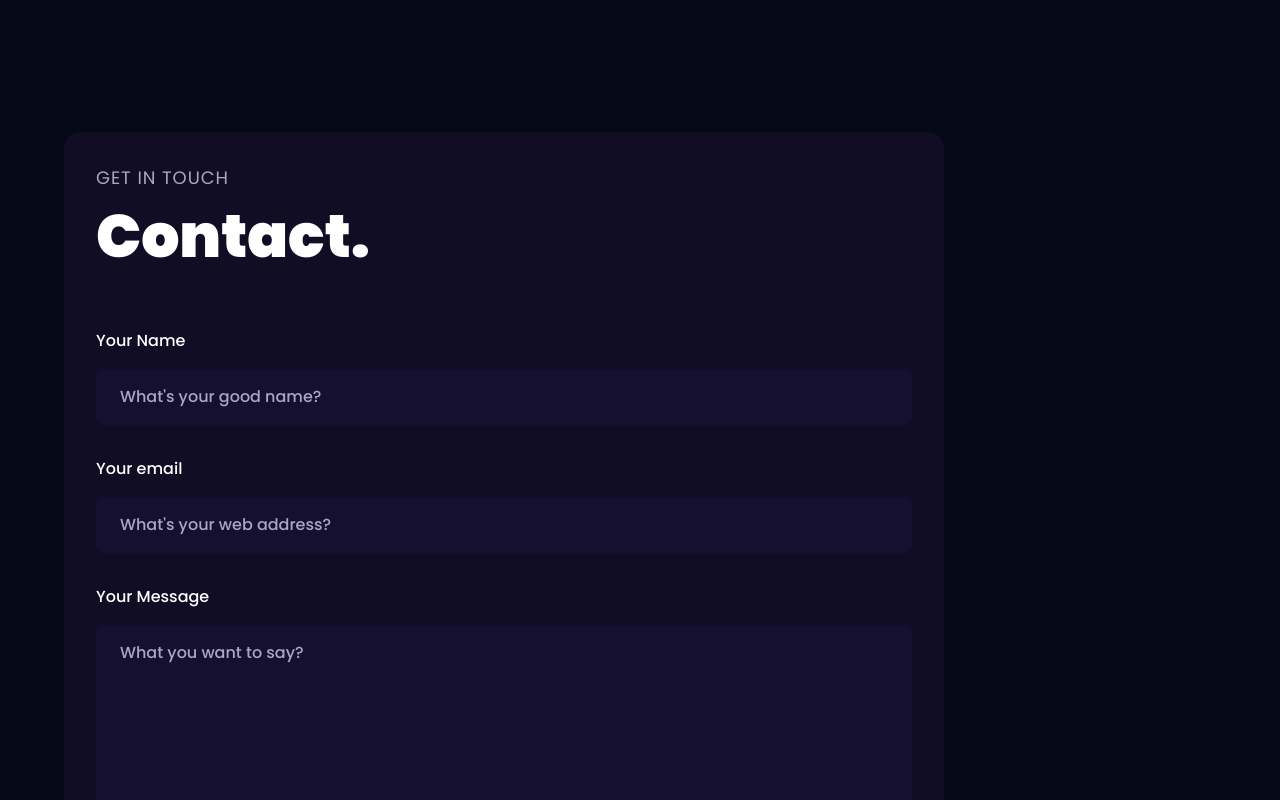
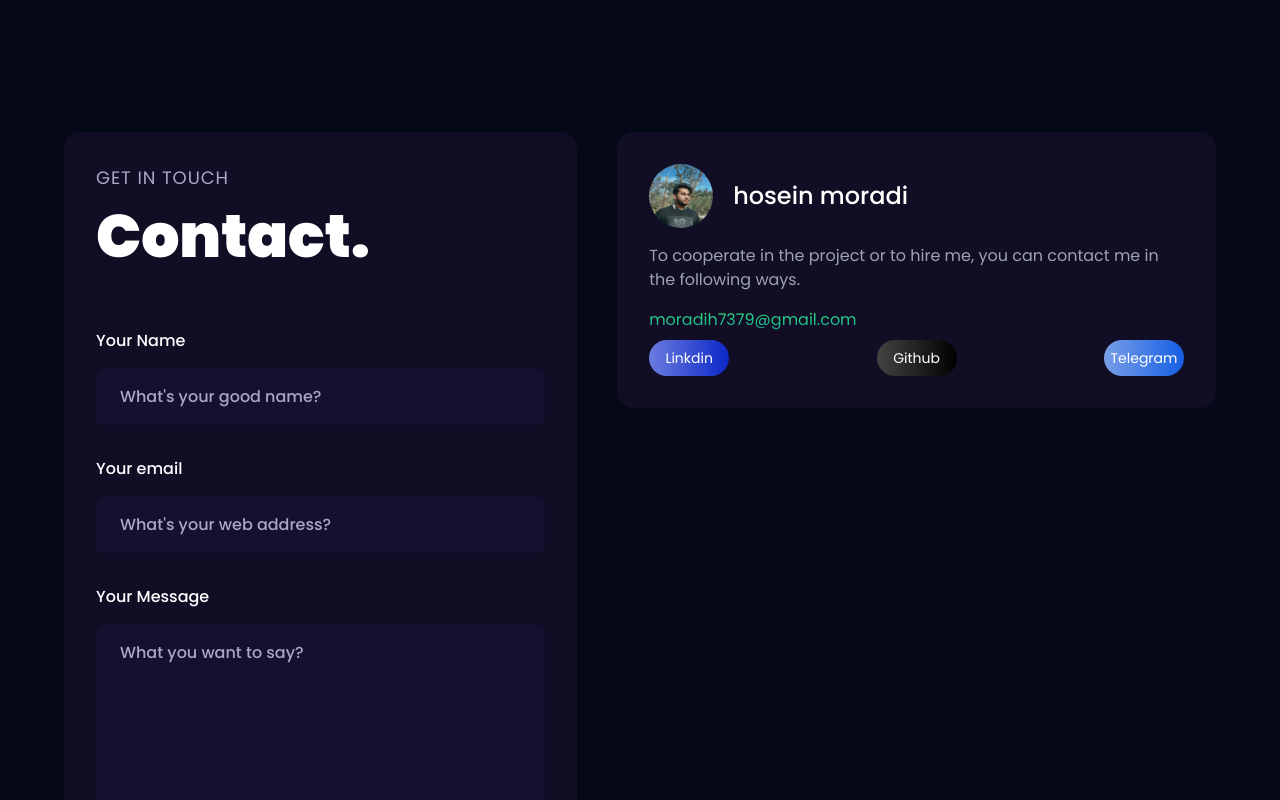
Before and after one commit to dev-hosein-moradi/portfolio-moradi, a React (Vite) app: page / in a window 1280 px wide. Shown: the part 5900-6700 px from the top of the page. Built offline with nearby package versions, Linux system fonts and the light colour scheme.

Commit message:
add contact detail.

```diff
--- a/src/components/Contact.jsx
+++ b/src/components/Contact.jsx
@@ -12,7 +12,7 @@ import {
   sendInternalSuccessNotif,
 } from "../redux/reducers/notificationSlice";
 import Notifications from "./notification/Notifications";
-
+import UserCard from "./UserCard";
 
 const Contact = () => {
   const formRef = useRef();
@@ -110,7 +110,7 @@ const Contact = () => {
 
   return (
     <div
-      className={`xl:mt-12 flex xl:flex-row flex-col-reverse gap-10 overflow-hidden`}
+      className={`xl:mt-12 flex xl:flex-row flex-col gap-10 overflow-hidden`}
     >
       <motion.div
         variants={slideIn("left", "tween", 0.2, 1)}
@@ -170,11 +170,12 @@ const Contact = () => {
         </form>
       </motion.div>
 
-      {/* <motion.div
+      <motion.div
         variants={slideIn("right", "tween", 0.2, 1)}
         className="xl:flex-1 xl:h-auto md:h-[550px] h-[350px]"
       >
-      </motion.div> */}
+        <UserCard />
+      </motion.div>
     </div>
   );
 };
--- /dev/null
+++ b/src/components/UserCard.jsx
@@ -0,0 +1,49 @@
+import React from "react";
+import hosein from "../assets/hosein.jpg";
+
+const UserCard = () => {
+  return (
+    <div className="flex-[0.75] bg-black-100 p-8 rounded-2xl">
+      <div className="flex flex-row items-center justify-start font-medium text-2xl">
+        <img
+          className="w-16 h-16 rounded-full object-fill"
+          alt="hosein moradi"
+          src={hosein}
+        />
+        <h1 className="ml-5">hosein moradi</h1>
+      </div>
+      <div className="my-4">
+        <p className="text-gray-400">
+          To cooperate in the project or to hire me, you can contact me in the
+          following ways.
+        </p>
+      </div>
+      <p className="green-text-gradient">moradih7379@gmail.com</p>
+      <div className="flex flex-row items-center justify-between mt-2">
+        <a
+          className="linkedin-gradient rounded-full py-2 min-w-[80px] text-center text-sm"
+          href={`https://www.linkedin.com/in/hosein-moradi-4a3251232/`}
+          target="_blank"
+        >
+          Linkdin
+        </a>
+        <a
+          className="black-gradient rounded-full py-2 min-w-[80px] text-center text-sm"
+          href={`https://github.com/dev-hosein-moradi`}
+          target="_blank"
+        >
+          Github
+        </a>
+        <a
+          className="telegram-gradient rounded-full py-2 min-w-[80px] text-center text-sm"
+          href={`https://t.me/M_hosein7`}
+          target="_blank"
+        >
+          Telegram
+        </a>
+      </div>
+    </div>
+  );
+};
+
+export default UserCard;
--- a/src/index.css
+++ b/src/index.css
@@ -29,6 +29,32 @@
   background: linear-gradient(to right,
       #434343,
       #000000);
+  /* W3C, IE 10+/ Edge, Firefox 16+, Chrome 26+, Opera 12+, Safari 7+ */
+}
+
+.telegram-gradient {
+  background: #155ee4;
+  /* fallback for old browsers */
+  background: -webkit-linear-gradient(to right,
+      #789fe7,
+      #155ee4);
+  /* Chrome 10-25, Safari 5.1-6 */
+  background: linear-gradient(to right,
+      #789fe7,
+      #155ee4);
+  /* W3C, IE 10+/ Edge, Firefox 16+, Chrome 26+, Opera 12+, Safari 7+ */
+}
+
+.linkedin-gradient {
+  background: #0b27c7;
+  /* fallback for old browsers */
+  background: -webkit-linear-gradient(to right,
+      #6b7cdf,
+      #0b27c7);
+  /* Chrome 10-25, Safari 5.1-6 */
+  background: linear-gradient(to right,
+      #6b7cdf,
+      #0b27c7);
   /* W3C, IE 10+/ Edge, Firefox 16+, Chrome 26+, Opera 12+, Safari 7+ */
 }
 
```
Also changed, not shown: src/assets/hosein.jpg (added).
